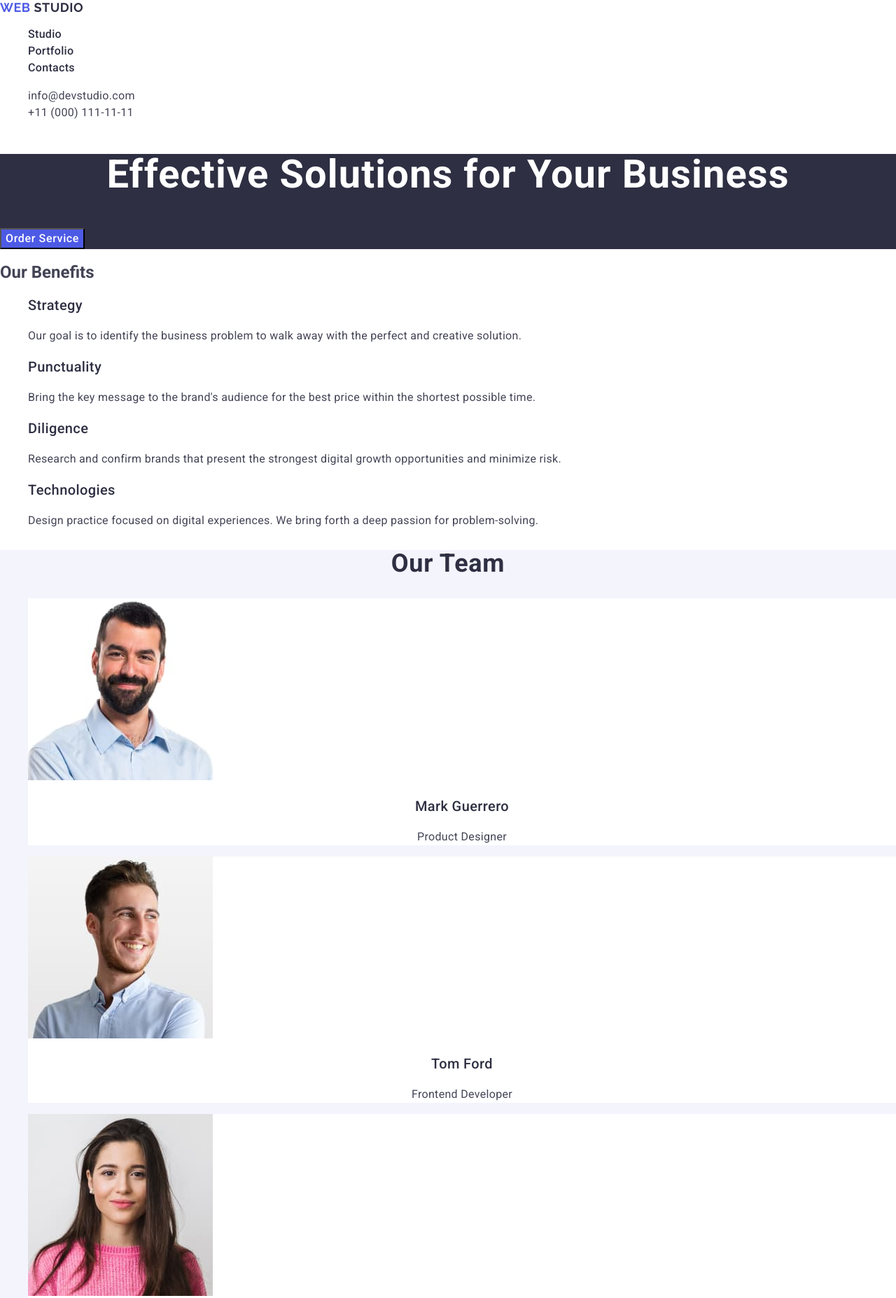
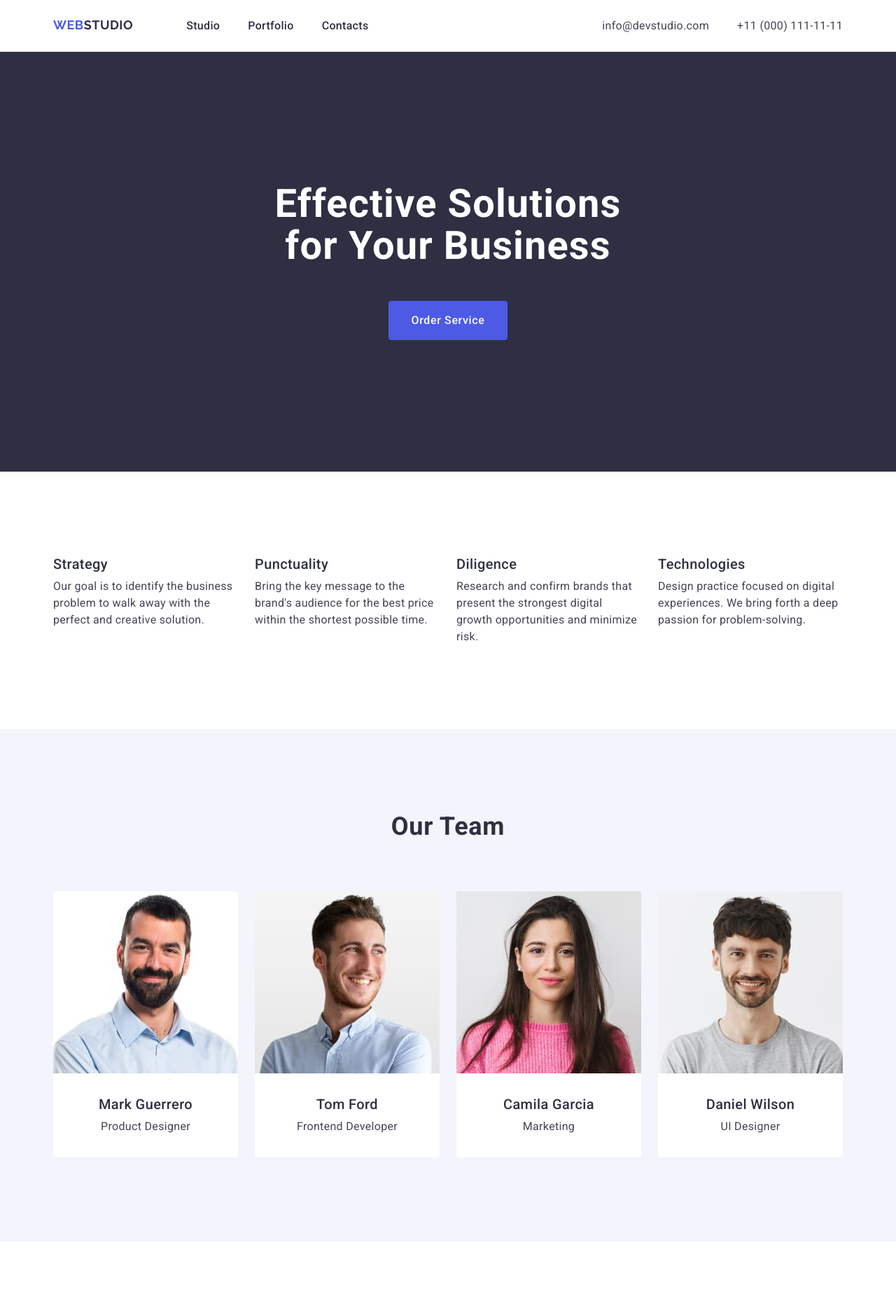
Before and after one commit to Vetaxa13/goit-markup-hw-03, a plain HTML site: page index.html in a window 1280 px wide. Shown: the top 1855 px of the page at 70% size. Drawn offline with nearby package versions, Linux system fonts and the light colour scheme.

Commit message:
Updated hw03-1

```diff
--- a/css/styles.css
+++ b/css/styles.css
@@ -20,8 +20,53 @@ button {
   text-transform: capitalize;
   color: #2e2f42;
 }
+h1,
+h2,
+h3,
+h4,
+h5,
+h6,
+p {
+  margin-top: 0;
+  margin-bottom: 0;
+}
+ul,
+ol {
+  margin-top: 0;
+  margin-bottom: 0;
+  padding-left: 0;
+}
+img {
+  display: block;
+}
+.container {
+  width: 1158px;
+  margin-left: auto;
+  margin-right: auto;
+  padding-left: 15px;
+  padding-right: 15px;
+}
+.section {
+  padding-top: 120px;
+  padding-bottom: 120px;
+}
 /* ====================== Page Header styles =====================*/
-
+.page-header {
+  padding-top: 25px;
+  padding-bottom: 25px;
+}
+.header-container {
+  display: flex;
+  justify-content: space-between;
+  align-items: center;
+}
+.page-nav {
+  display: flex;
+}
+.menu {
+  display: flex;
+  column-gap: 40px;
+}
 .logotype {
   font-family: 'Raleway', sans-serif;
   font-size: 18px;
@@ -34,6 +79,7 @@ button {
 }
 .logotype-span {
   color: var(--NAVY-BLUE, #2e2f42);
+  margin-right: 76px;
 }
 .menu-link {
   font-size: 16px;
@@ -45,6 +91,10 @@ button {
 }
 .address-title {
   font-style: normal;
+}
+.menu-address {
+  display: flex;
+  column-gap: 40px;
 }
 .menu-address-link {
   font-size: 16px;
@@ -67,12 +117,21 @@ button {
 .hero {
   background: var(--NAVY-BLUE, #2e2f42);
 }
+.hero-container {
+  display: flex;
+  align-items: center;
+  flex-direction: column;
+  padding-top: 188px;
+  padding-bottom: 188px;
+}
 .main-title {
   text-align: center;
   font-size: 56px;
   line-height: 1.07; /* 107.143% */
   letter-spacing: 0.02em;
   color: var(--WHITE, #fff);
+  width: 496px;
+  margin-bottom: 48px;
 }
 .order-ser-btn {
   font-size: 16px;
@@ -82,6 +141,9 @@ button {
   letter-spacing: 0.04em;
   color: var(--WHITE, #fff);
   background: var(--IRIS, #4d5ae5);
+  border-radius: 4px;
+  padding: 16px 32px;
+  border: none;
 }
 .order-ser-btn:hover,
 .order-ser-btn:focus {
@@ -90,6 +152,26 @@ button {
 }
 
 /* ====================== Our benefits styles =====================*/
+.visually-hidden {
+  position: absolute;
+  width: 1px;
+  height: 1px;
+  margin: -1px;
+  border: 0;
+  padding: 0;
+
+  white-space: nowrap;
+  clip-path: inset(100%);
+  clip: rect(0 0 0 0);
+  overflow: hidden;
+}
+.benefits-list {
+  display: flex;
+  column-gap: 24px;
+}
+.benefits-list-item {
+  width: calc((100% - 72px) / 4);
+}
 .benefits-list-title {
   font-size: 20px;
   font-style: normal;
@@ -97,6 +179,7 @@ button {
   line-height: 1.2; /* 120% */
   letter-spacing: 0.02em;
   color: var(--NAVY-BLUE, #2e2f42);
+  margin-bottom: 8px;
 }
 .benefits-list-text {
   font-size: 16px;
@@ -108,9 +191,18 @@ button {
 .team-section {
   background: var(--CLOUD, #f4f4fd);
 }
-/*  */
+.team-list {
+  display: flex;
+  column-gap: 24px;
+}
+.section-title {
+  margin-bottom: 72px;
+}
 .team-list-item {
   background: var(--WHITE, #fff);
+  width: calc((100% - 72px) / 4);
+  padding-bottom: 32px;
+  border-radius: 0px 0px 4px 4px;
 }
 .team-list-name {
   text-align: center;
@@ -120,6 +212,8 @@ button {
   line-height: 1.2; /* 120% */
   letter-spacing: 0.02em;
   color: var(--NAVY-BLUE, #2e2f42);
+  margin-bottom: 8px;
+  margin-top: 32px;
 }
 .team-list-work {
   text-align: center;
@@ -129,7 +223,19 @@ button {
   letter-spacing: 0.02em;
 }
 /* ====================== Our Portfolio styles =====================*/
+.portfolio-list {
+  display: flex;
+  flex-wrap: wrap;
+  column-gap: 24px;
+  row-gap: 48px;
+}
+.portfolio-list-item {
+  width: calc((100% - 48px) / 3);
 
+  padding-bottom: 32px;
+  border: 1px solid var(--CORNFLOWER, #e7e9fc);
+  background: var(--WHITE, #fff);
+}
 .portfolio-list-name {
   font-size: 20px;
   font-style: normal;
@@ -137,6 +243,8 @@ button {
   line-height: 1.2; /* 120% */
   letter-spacing: 0.02em;
   color: var(--NAVY-BLUE, #2e2f42);
+  margin-bottom: 8px;
+  margin-top: 32px;
 }
 .portfolio-list-text {
   font-size: 16px;
@@ -146,6 +254,10 @@ button {
   letter-spacing: 0.02em;
 }
 /* ====================== Page Footer styles =====================*/
+.footer-container {
+  padding-top: 101.5px;
+  padding-bottom: 100px;
+}
 .page-footer {
   background: var(--NAVY-BLUE, #2e2f42);
 }
@@ -167,5 +279,7 @@ button {
   line-height: 1.5; /* 150% */
   letter-spacing: 0.02em;
   color: var(--CLOUD, #f4f4fd);
+  margin-top: 17.5px;
+  width: 264px;
 }
 /* ====================== Page Footer styles/ =====================*/
--- a/index.html
+++ b/index.html
@@ -23,9 +23,10 @@
   <body>
     <!-- Page Header -->
     <header class="page-header">
+      <div class="container header-container">
         <nav class="page-nav">
           <a href="./index.html" class="link logotype"
-          >Web <span class="logotype-span">Studio</span>
+            >Web<span class="logotype-span">Studio</span>
           </a>
           <ul class="list menu">
             <li class="menu-item">
@@ -49,22 +50,26 @@
             </li>
           </ul>
         </address>
+      </div>
     </header>
     <main>
       <!-- Hero section -->
       <section class="hero">
+        <div class="hero-container">
           <h1 class="main-title">Effective Solutions for Your Business</h1>
           <button type="button" class="order-ser-btn">Order Service</button>
+        </div>
       </section>
       <!-- Our benefits -->
-      <section class="benefits-section">
-        <h2>Our Benefits</h2>
+      <section class="benefits section">
+        <div class="container benefits-container">
+          <h2 class="visually-hidden">Our Benefits</h2>
           <ul class="list benefits-list">
             <li class="benefits-list-item">
               <h3 class="benefits-list-title">Strategy</h3>
               <p class="benefits-list-text">
-              Our goal is to identify the business problem to walk away with the
-              perfect and creative solution.
+                Our goal is to identify the business problem to walk away with
+                the perfect and creative solution.
               </p>
             </li>
             <li class="benefits-list-item">
@@ -89,9 +94,11 @@
               </p>
             </li>
           </ul>
+        </div>
       </section>
       <!-- Our Team -->
-      <section class="team-section">
+      <section class="team-section section">
+        <div class="container">
           <h2 class="section-title">Our Team</h2>
           <ul class="list team-list">
             <li class="team-list-item">
@@ -139,9 +146,11 @@
               <p class="team-list-work">UI Designer</p>
             </li>
           </ul>
+        </div>
       </section>
       <!-- Our Portfolio -->
-      <section id="portfolio" class="portfolio-section">
+      <section id="portfolio" class="portfolio-section section">
+        <div class="container">
           <h2 class="section-title">Our Portfolio</h2>
           <ul class="list portfolio-list">
             <li class="portfolio-list-item">
@@ -211,17 +220,20 @@
               <p class="portfolio-list-text">Marketing</p>
             </li>
           </ul>
+        </div>
       </section>
     </main>
     <!-- Page Footer -->
     <footer class="page-footer">
+      <div class="container footer-container">
         <a href="./index.html" class="link page-footer-logo"
-        >Web <span class="footer-logo-span">Studio</span>
+          >Web<span class="footer-logo-span">Studio</span>
         </a>
         <p class="page-footer-text">
-        Increase the flow of customers and sales for your business with digital
-        marketing & growth solutions.
+          Increase the flow of customers and sales for your business with
+          digital marketing & growth solutions.
         </p>
+      </div>
     </footer>
   </body>
 </html>
```
Lines whose indentation alone changed are shown as unchanged.
